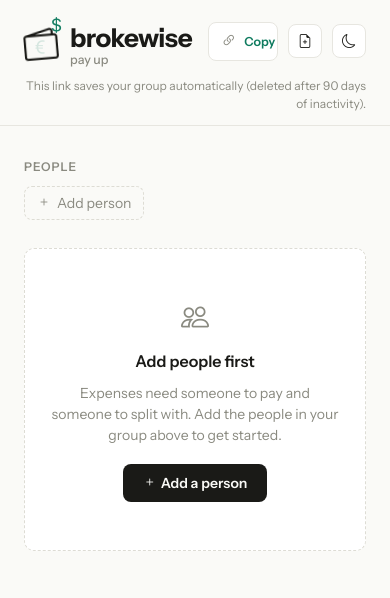
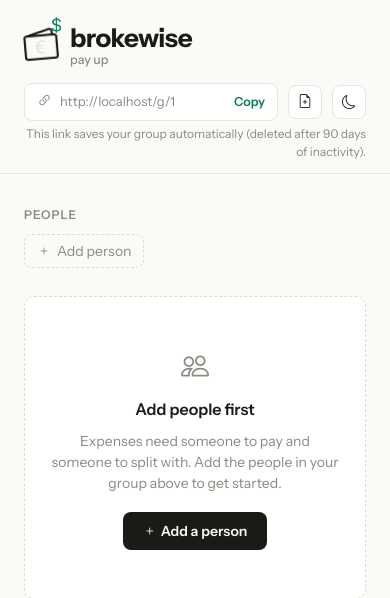
Before and after one commit to twu13/brokewise, a Flask app: page /g/1 in a window 390 px wide. Shown: the top 598 px of the page. Run offline with Flask 3, Linux system fonts and the light colour scheme; data comes from the database, SQL or seed files in the repository; data that the repository does not hold is empty; some libraries are stand-ins or nearby versions.

Commit message:
Tighten header spacing and stack mobile header
Share pill wraps to its own full-width line on mobile with the URL
visible again, and the header note sits snug under the actions row
to match the tagline spacing.

Co-Authored-By: Claude Fable 5 <noreply@anthropic.com>

```diff
--- a/static/css/custom.css
+++ b/static/css/custom.css
@@ -112,7 +112,7 @@ button:focus-visible, a:focus-visible {
 /* --- Header --- */
 .site-header { border-bottom: 1px solid var(--line); background: var(--bg); }
 .header-inner {
-    padding-top: 16px; padding-bottom: 16px;
+    padding-top: 16px; padding-bottom: 4px;
     display: flex; align-items: center; justify-content: space-between; gap: 16px;
 }
 .brand { display: flex; align-items: center; gap: 10px; margin-top: 9px; }
@@ -141,7 +141,7 @@ button:focus-visible, a:focus-visible {
 }
 .header-note {
     font-size: 12px; color: var(--muted);
-    text-align: right; padding-bottom: 12px; margin-top: -6px;
+    text-align: right; padding-bottom: 12px;
 }
 .copy-btn {
     border: none; background: transparent; padding: 0;
@@ -487,7 +487,10 @@ button:focus-visible, a:focus-visible {
     .tabs-ledger { display: none; }
     .tabbar-mobile { display: flex; }
     body { padding-bottom: calc(72px + env(safe-area-inset-bottom)); }
-    .share-pill__url { display: none; }
+    .header-inner { flex-wrap: wrap; }
+    .header-actions { width: 100%; }
+    .share-pill { flex: 1; min-width: 0; }
+    .share-pill__url { flex: 1; }
     /* Prevent iOS focus zoom */
     .input-ledger, .select-ledger, .chip-input { font-size: 16px; }
     .input-title { font-size: 20px; }
```
